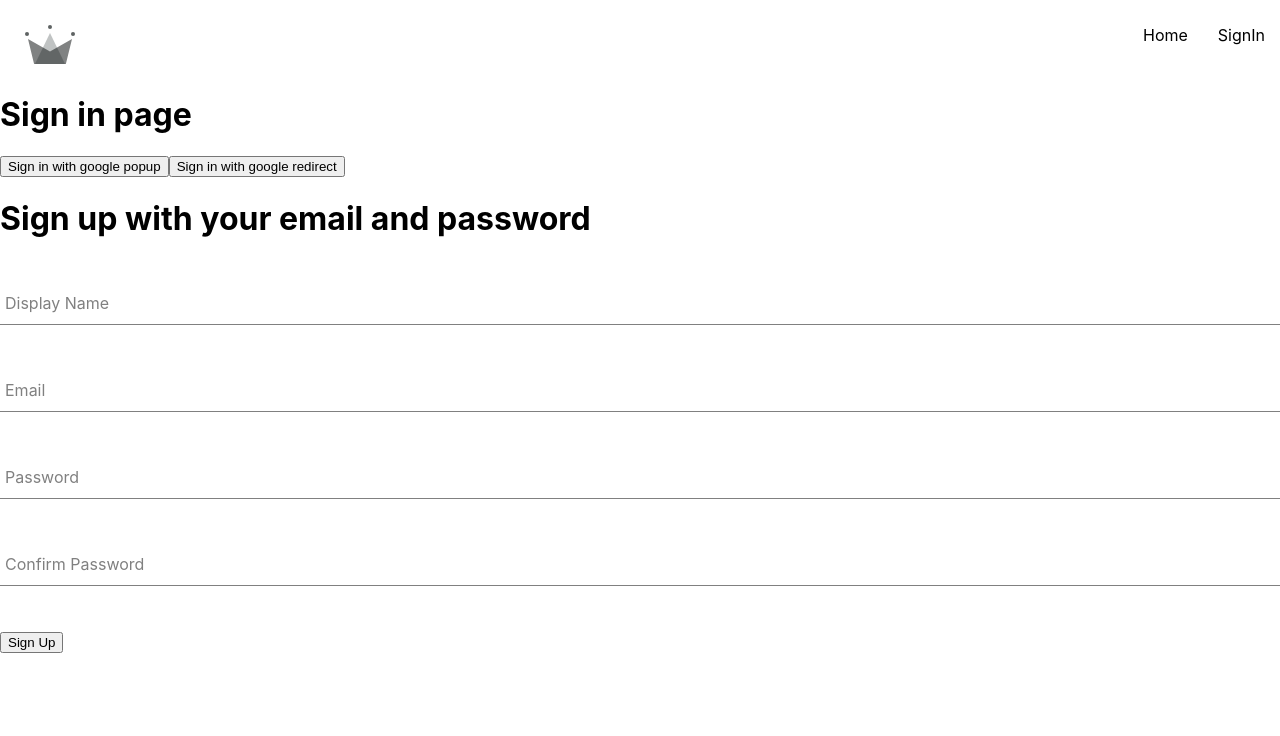
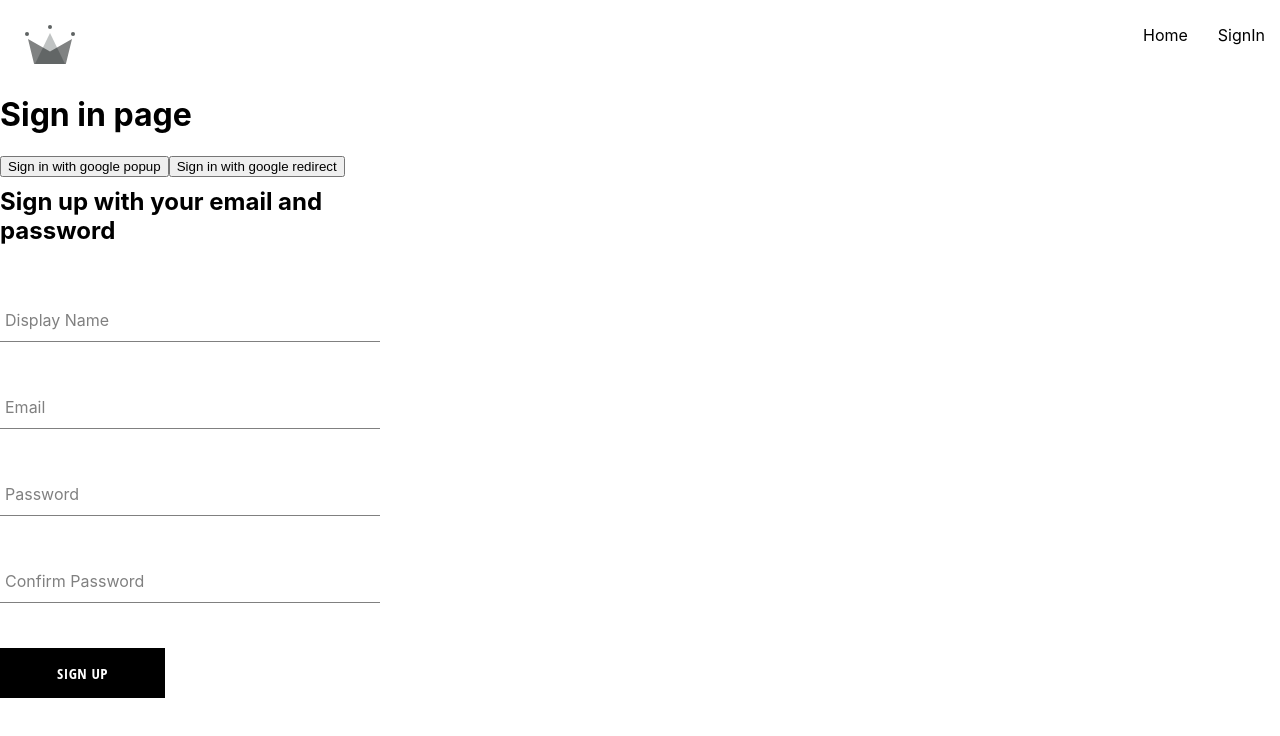
Before and after one commit to shady-abdelhamid/crwn, a React (Create React App) app: page /sign-in in a window 1280 px wide. Shown: the top 736 px of the page. Built offline with nearby package versions, Linux system fonts and the light colour scheme.

Commit message:
feat: #5 add button

```diff
--- /dev/null
+++ b/src/components/button/button.component.tsx
@@ -0,0 +1,25 @@
+import "./button.styles.scss";
+
+import React, { FC, ReactNode } from "react";
+
+const BUTTON_TYPE_CLASSES = {
+  google: "button--google",
+  inverted: "button--inverted",
+};
+
+type ButtonProps = {
+  buttonType?: "google" | "inverted";
+  children: ReactNode;
+  type: 'submit';
+};
+
+const Button: FC<ButtonProps> = ({ buttonType, children, ...otherProps }) => (
+  <button
+    className={`button ${buttonType && BUTTON_TYPE_CLASSES[buttonType]}`}
+    {...otherProps}
+  >
+    {children}
+  </button>
+);
+
+export default Button;
--- /dev/null
+++ b/src/components/button/button.styles.scss
@@ -0,0 +1,46 @@
+.button {
+  min-width: 165px;
+  width: auto;
+  height: 50px;
+  letter-spacing: 0.5px;
+  line-height: 50px;
+  padding: 0 35px 0 35px;
+  font-size: 15px;
+  background-color: black;
+  color: white;
+  text-transform: uppercase;
+  font-family: "Open Sans Condensed";
+  font-weight: bolder;
+  border: none;
+  cursor: pointer;
+  display: flex;
+  justify-content: center;
+
+  &:hover {
+    background-color: white;
+    color: black;
+    border: 1px solid black;
+  }
+
+  &--google {
+    background-color: #4285f4;
+    color: white;
+
+    &:hover {
+      background-color: #357ae8;
+      border: none;
+    }
+  }
+
+  &--inverted {
+    background-color: white;
+    color: black;
+    border: 1px solid black;
+
+    &:hover {
+      background-color: black;
+      color: white;
+      border: none;
+    }
+  }
+}
--- a/src/components/sign-up-form/sign-up-form.component.tsx
+++ b/src/components/sign-up-form/sign-up-form.component.tsx
@@ -1,9 +1,11 @@
-import React, { ChangeEvent, ErrorInfo, SyntheticEvent, useState } from "react";
+import React, { ChangeEvent, SyntheticEvent, useState } from "react";
 import {
   createAuthUserWithEmailAndPassword,
   createUserDocumentFromAuth,
 } from "../../utils/firebase/firebase.utils";
+import Button from "../button/button.component";
 import FormInput from "../form-input/form-input.component";
+import "./sign-up.styles.scss";
 
 type formModel = {
   displayName: string;
@@ -57,8 +59,8 @@ const SignUpForm = () => {
   };
 
   return (
-    <div>
-      <h1>Sign up with your email and password</h1>
+    <div className="sign-up">
+      <h2>Sign up with your email and password</h2>
       <form onSubmit={handleSubmit}>
         <FormInput
           label="Display Name"
@@ -105,7 +107,7 @@ const SignUpForm = () => {
           }}
         />
 
-        <button type="submit">Sign Up</button>
+        <Button type="submit">Sign Up</Button>
       </form>
     </div>
   );
--- /dev/null
+++ b/src/components/sign-up-form/sign-up.styles.scss
@@ -0,0 +1,9 @@
+.sign-up {
+    display: flex;
+    flex-direction: column;
+    width: 380px;
+
+    h2 {
+      margin: 10px 0;
+    }
+  }
```
